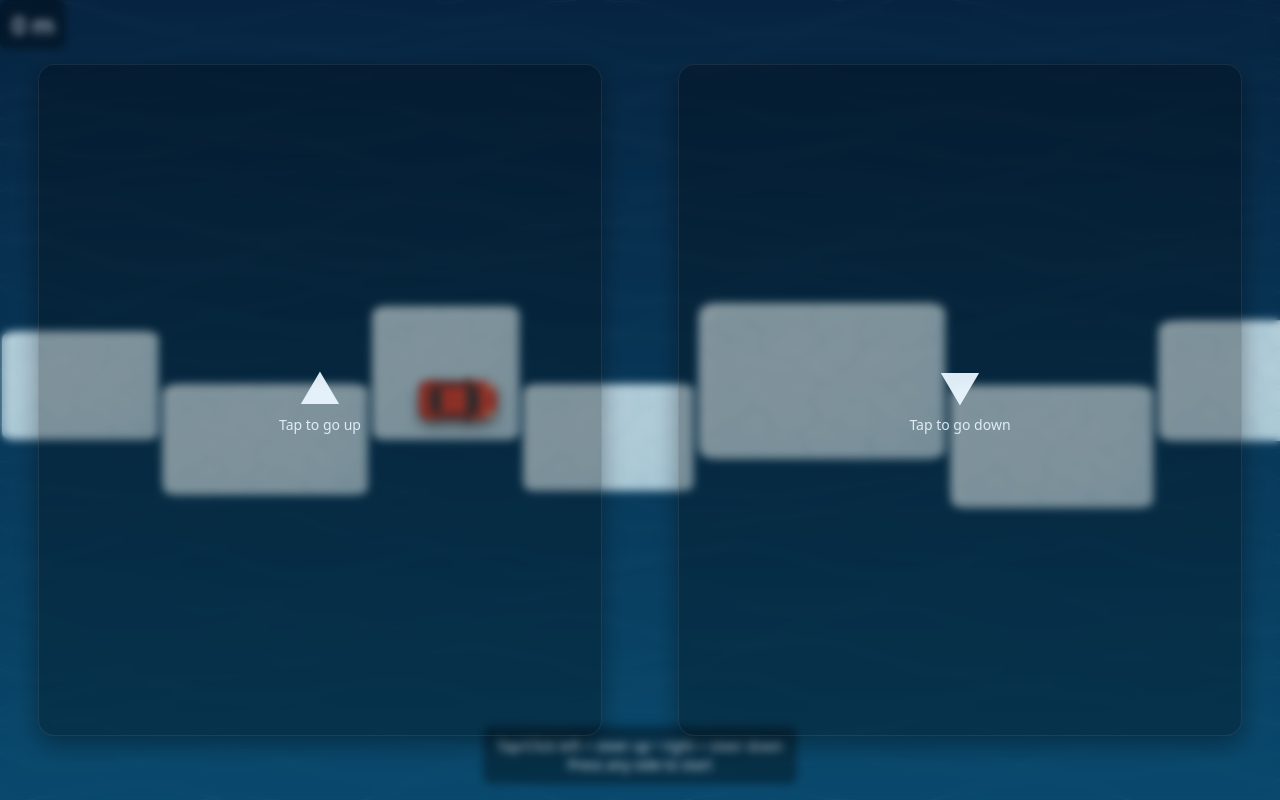
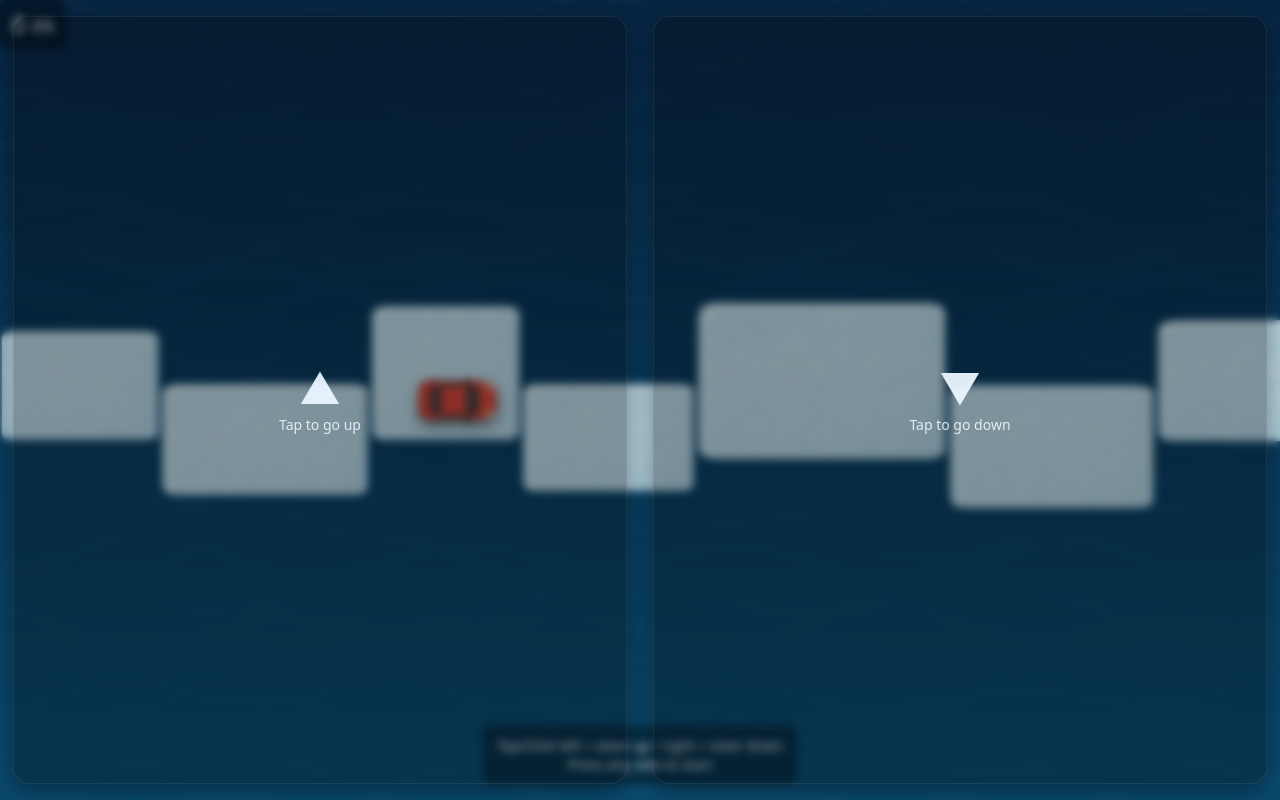
Before and after one commit to andrey94308/icy-drift, a plain HTML site: page index.html in a window 1280 px wide. Drawn offline with Linux system fonts and the light colour scheme.

Commit message:
Update start hint overlay positioning for improved visibility

```diff
--- a/style.css
+++ b/style.css
@@ -110,7 +110,7 @@ html, body {
 #start-hint .half::before {
   content: "";
   position: absolute;
-  inset: 8% 6%; /* top/bottom, left/right */
+  inset: 2% 2%; /* top/bottom, left/right */
   border-radius: 16px;
   background: rgba(0, 0, 0, 0.28); /* translucent dark filter */
   box-shadow: 0 8px 24px rgba(0,0,0,0.35), inset 0 0 0 1px rgba(255,255,255,0.08);
```
